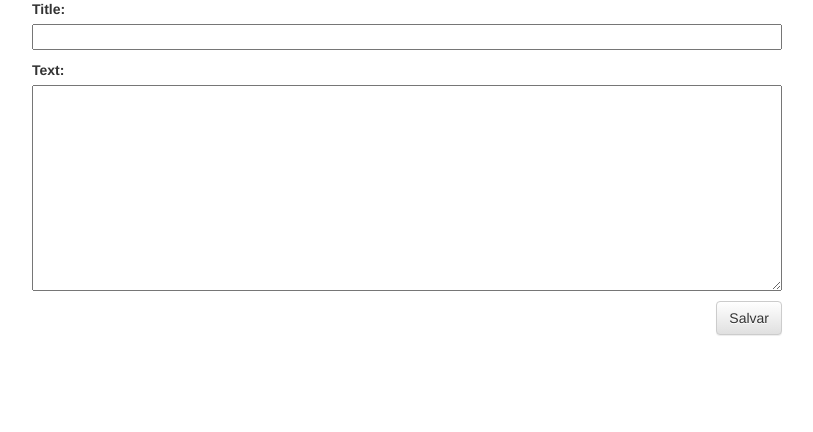
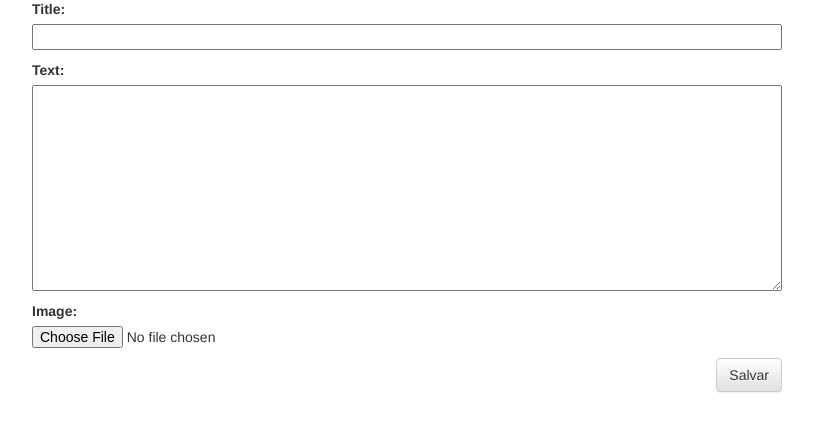
Before and after one commit to jonnatas/my-first-blog, a Django app: page /post/new/ in a window 1280 px wide. Shown: the part 214-646 px from the top of the page, without its empty margins (38-851 px from the left). Run offline with Django 3.2, Linux system fonts and the light colour scheme; a user stored in the database is signed in; some libraries are stand-ins or nearby versions.

Commit message:
alguns erros na exibição do formulario

```diff
--- a/blog/forms.py
+++ b/blog/forms.py
@@ -4,4 +4,4 @@ from .models import Post
 class PostForm(forms.ModelForm):
     class Meta:
         model = Post
-        fields = ('title', 'text',)
+        fields = ('title', 'text','image')
--- a/blog/models.py
+++ b/blog/models.py
@@ -10,7 +10,7 @@ class Post(models.Model):
     text = models.TextField()
     created_date = models.DateTimeField(default=timezone.now)
     published_date = models.DateTimeField(blank=True, null=True)
-    image = models.ImageField(upload_to='uploads/%Y/%m/%d/', blank=True, null=True)
+    image = models.ImageField(upload_to='uploads/%Y/%m/%d/', null=True)
 
     def publish(self):
         self.published_date = timezone.now()
--- a/blog/templates/blog/post_list.html
+++ b/blog/templates/blog/post_list.html
@@ -8,6 +8,7 @@
 	</div>
 	<h1><a href="{% url 'blog:postdetail' pk=post.pk %}">{{ post.title }}</a></h1>
 	<p>{{ post.text|linebreaksbr }}</p>
+	<p>{{ post.image }}</p>
 	<p> Autor: {{post.author}}</p>
 </div>
 {% endfor %}
--- a/blog/views.py
+++ b/blog/views.py
@@ -24,6 +24,7 @@ def post_new(request):
             post = form.save(commit=False)
             post.author = request.user
             post.published_date = timezone.now()
+            post.image = request.image
             post.save()
             return redirect('blog:postdetail', pk=post.pk)
     else:
@@ -40,6 +41,7 @@ def post_edit(request, pk):
             post = form.save(commit=False)
             post.author = request.user
             post.published_date = timezone.now()
+            post.image = request.image
             post.save()
             return redirect('blog:postdetail', pk=post.pk)
     else:
```
Also changed, not shown: blog/migrations/0008_auto_20170323_2221.py (added), db.sqlite3, uploaded/uploads/2017/03/23/full_moon_reflection_water-wallpaper-2560x1440.jpg (added), uploaded/uploads/2017/03/23/pin_up_001-wallpaper-2560x1440.jpg (added), uploaded/uploads/2017/03/23/pokeball-wallpaper-1920x1080.jpg (added).
